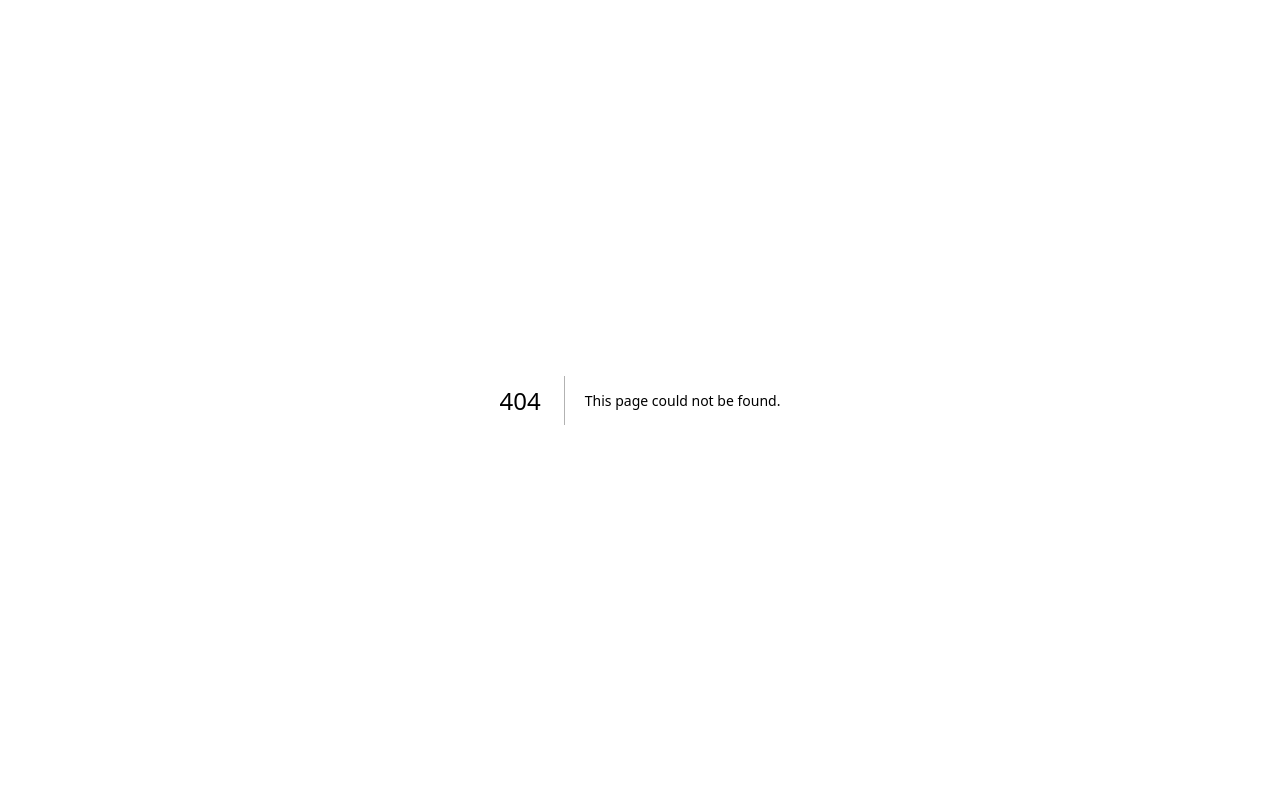
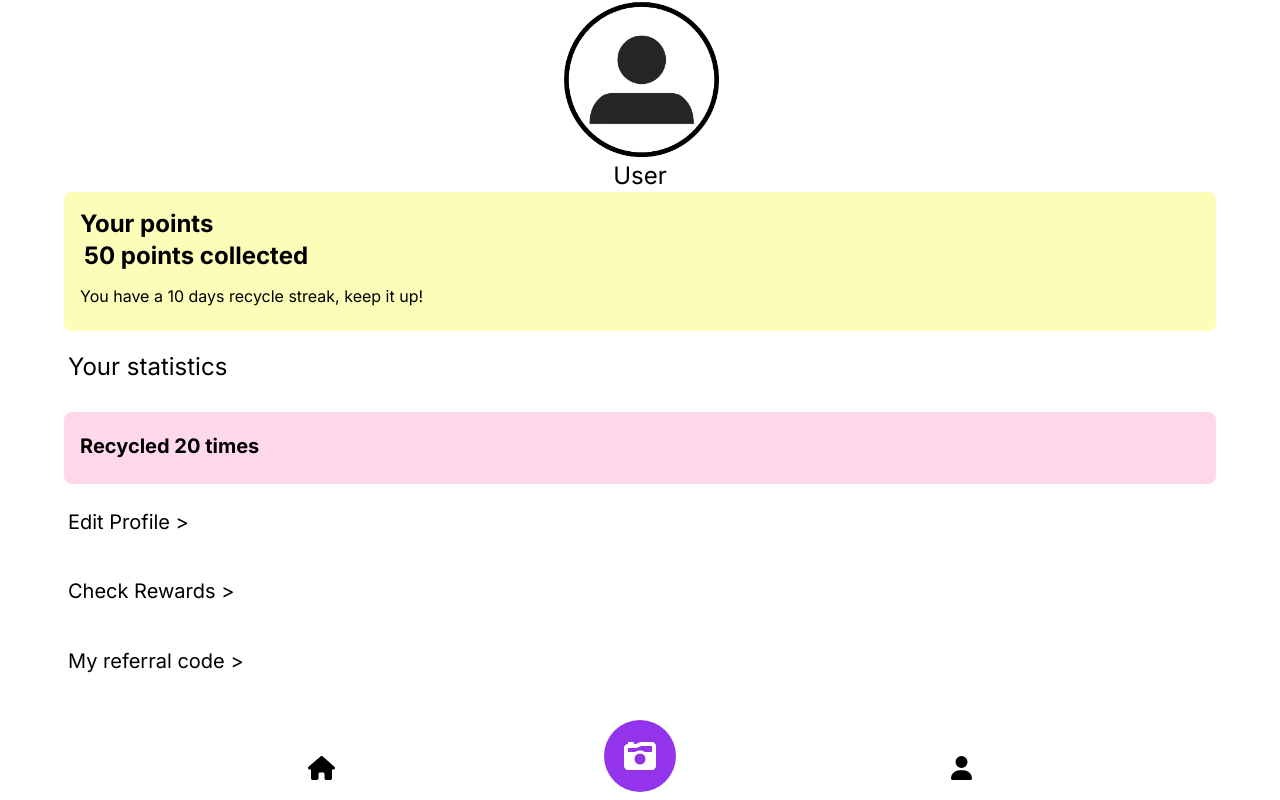
Before and after one commit to agile-78/web, a Next.js app: page /profile in a window 1280 px wide. Before the commit this address had no page. Built offline with nearby package versions, Linux system fonts and the light colour scheme.

Commit message:
done profile page

```diff
--- /dev/null
+++ b/src/app/(nav)/profile/page.tsx
@@ -0,0 +1,36 @@
+import Image from "next/image";
+import profilepic from "../../../../public/profile.png";
+
+export default function profile() {
+    return (
+    <main className="bg-white">
+
+      <div className="flex flex-col justify-center items-center w-screen h-screen">
+          <Image src={ profilepic } alt="Profile picture" className="px-4 mx-auto w-auto h-[20%]" />
+        <p className="text-2xl">User</p>
+        <div className="bg-[#FBFDB9] w-[90%] p-4 mb-3 text-left rounded-lg h-[20%]">
+            <p className="text-2xl font-bold">Your points </p>
+            <p className="text-2xl pl-1 font-bold">50 points collected </p>
+            <p className="text-l pt-3">You have a 10 days recycle streak, keep it up!</p>
+        </div>
+        <div className="w-[90%] py-2 pl-1 text-left  h-[10%]">
+          <p className="text-2xl">Your statistics</p>
+        </div>
+        <div className="bg-[#FFD9EB] w-[90%] p-4 mb-2 text-left rounded-lg  h-[10%]">
+          <p className="text-xl py-1 font-bold">Recycled 20 times</p>
+        </div>
+        <div className="w-[90%] py-2 pl-1 text-left h-[10%]">
+          <p className="text-xl py-2">Edit Profile &gt;</p>
+        </div>
+        <div className="w-[90%] py-2 pl-1 text-left h-[10%]">
+          <p className="text-xl py-2">Check Rewards &gt;</p>
+        </div>
+        <div className="w-[90%] py-2 pl-1 text-left h-[10%]">
+          <p className="text-xl py-2">My referral code &gt;</p>
+        </div>
+        <div className="h-[15%]">
+        </div>
+      </div>
+    </main>
+    )
+}
```
